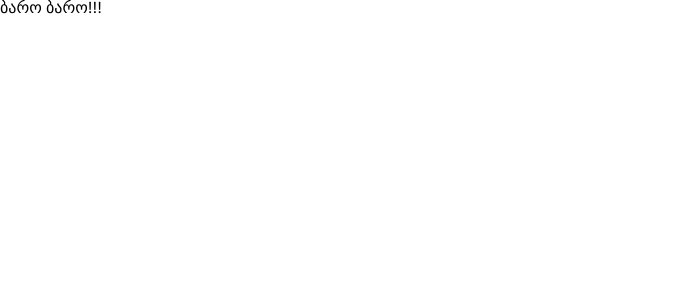
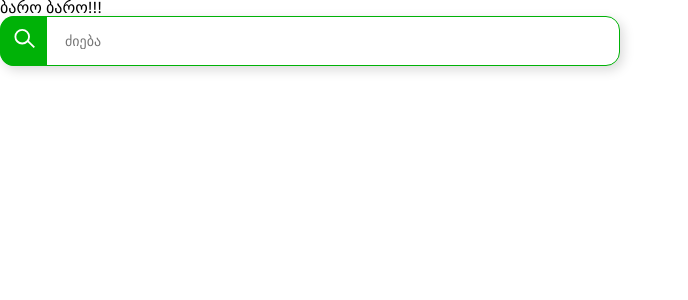
Before and after one commit to Synaptica-Development/Farmers, a Next.js app: page / in a window 1280 px wide. Shown: the top 300 px of the page, without its empty margins (0-688 px from the left). Built offline with nearby package versions, Linux system fonts and the light colour scheme.

Commit message:
feat: created navigation bar

```diff
--- a/app/_colors.scss
+++ b/app/_colors.scss
@@ -6,3 +6,4 @@ $secondaryGray: #999;
 $borderGray: #e6e6e6;
 $primaryDark: #1a1a1a;
 $errorsColor: #FF0000;
+$borderSecndaryColor: #E7F0F4;
--- /dev/null
+++ b/app/components/SearchBar/SearchBar.module.scss
@@ -0,0 +1,36 @@
+@use '../../colors' as *;
+
+.wrapper {
+    display: flex;
+    position: relative;
+}
+
+.searchIcon {
+    background-color: $primaryGreen;
+    padding: 12px 12px 14px 14px;
+    border-top-left-radius: 14px;
+    border-bottom-left-radius: 14px;
+    position: absolute;
+    left: 0;
+    cursor: pointer;
+}
+
+.searchInput {
+    max-width: 620px;
+    width: 100%;
+    box-shadow: 3px 4px 12px 0px rgba(0, 0, 0, 0.15);
+    border-radius: 14px;
+    border: 1px solid $primaryGreen;
+    padding: 16px 16px 16px 64px;
+    font-size: 14px;
+    font-weight: 500;
+    transition: 0.3s ease, box-shadow 0.3s ease;
+    &:focus {
+        outline: none;
+        border-color: $primaryGreen;
+        box-shadow: 1px 1px 5px $primaryGreen;
+    }
+    &:hover {
+        background-color: $borderGray;
+    }
+}
--- /dev/null
+++ b/app/components/SearchBar/SearchBar.tsx
@@ -0,0 +1,34 @@
+'use client';
+
+import Image from 'next/image'
+import styles from './SearchBar.module.scss'
+import { useRef } from 'react'
+
+const SearchBar = () => {
+    const inputRef = useRef<HTMLInputElement>(null);
+
+    const handleIconClick = () => {
+        inputRef.current?.focus();
+    };
+
+    return (
+        <div className={styles.wrapper}>
+            <div className={styles.searchIcon} onClick={handleIconClick}>
+                <Image
+                    src={'/search.svg'}
+                    alt='search icon'
+                    width={21}
+                    height={21}
+                />
+            </div>
+            <input
+                ref={inputRef}
+                type="text"
+                placeholder="ძიება"
+                className={styles.searchInput}
+            />
+        </div>
+    )
+}
+
+export default SearchBar;
--- a/app/page.tsx
+++ b/app/page.tsx
@@ -1,10 +1,11 @@
-import Link from "next/link";
-import ReusableButton from "./components/ReusableButton/ReusableButton";
+import SearchBar from "./components/SearchBar/SearchBar";
 
 export default function Home() {
   return (
     <div>
       <h1>ბარო ბარო!!!</h1>
+      <SearchBar/>
+
     </div>
   );
 }
```
Also changed, not shown: public/search.svg (added).
